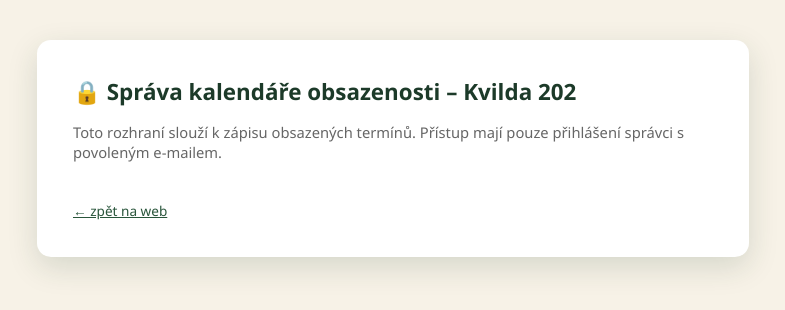
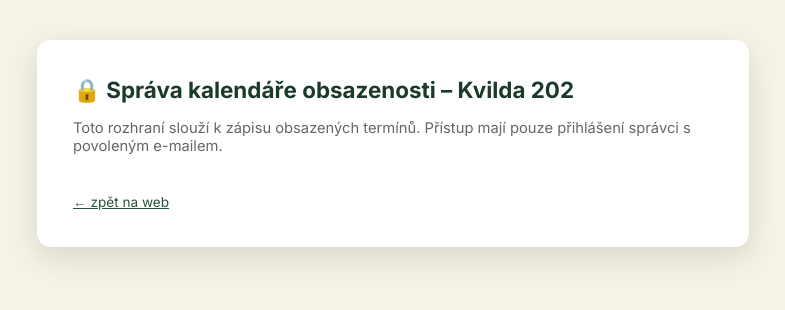
Before and after one commit to Kvilda202/web, a plain HTML site: page admin.html in a window 1280 px wide. Shown: the whole page, without its empty margins (247-1032 px from the left). Drawn offline with Linux system fonts and the light colour scheme; no server answers.

Commit message:
Update font family to 'Inter' in admin.html

```diff
--- a/admin.html
+++ b/admin.html
@@ -6,8 +6,11 @@
 <title>Správa kalendáře – Kvilda 202</title>
 <meta name="robots" content="noindex,nofollow">
 <link rel="icon" href="assets/icons/logo.webp">
+  <link rel="preconnect" href="https://fonts.googleapis.com">
+  <link rel="preconnect" href="https://fonts.gstatic.com" crossorigin>
+  <link href="https://fonts.googleapis.com/css2?family=Inter:wght@400;500;600;700;800&display=swap" rel="stylesheet">
 <style>
-  body{ font-family:"Segoe UI",Arial,sans-serif; background:#f7f2e7; color:#2a2b23; margin:0; padding:40px 20px; }
+    body{ font-family:"Inter","Segoe UI",Arial,sans-serif; background:#f7f2e7; color:#2a2b23; margin:0; padding:40px 20px; }
   .wrap{ max-width:640px; margin:0 auto; background:#fff; border-radius:14px; padding:36px; box-shadow:0 10px 30px rgba(28,58,41,.15); }
   h1{ font-size:1.4rem; color:#1c3a29; margin-top:0; }
   p.lead{ color:#666; font-size:.92rem; }
```
